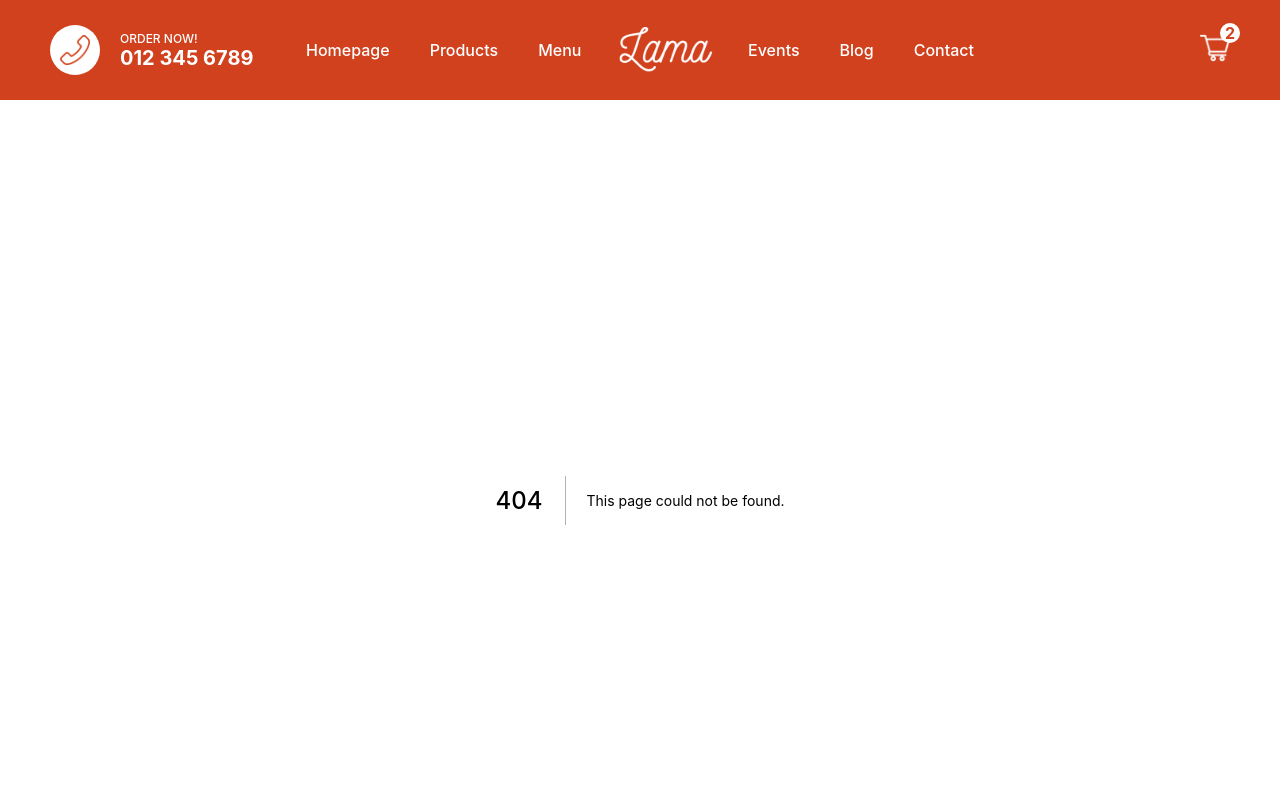
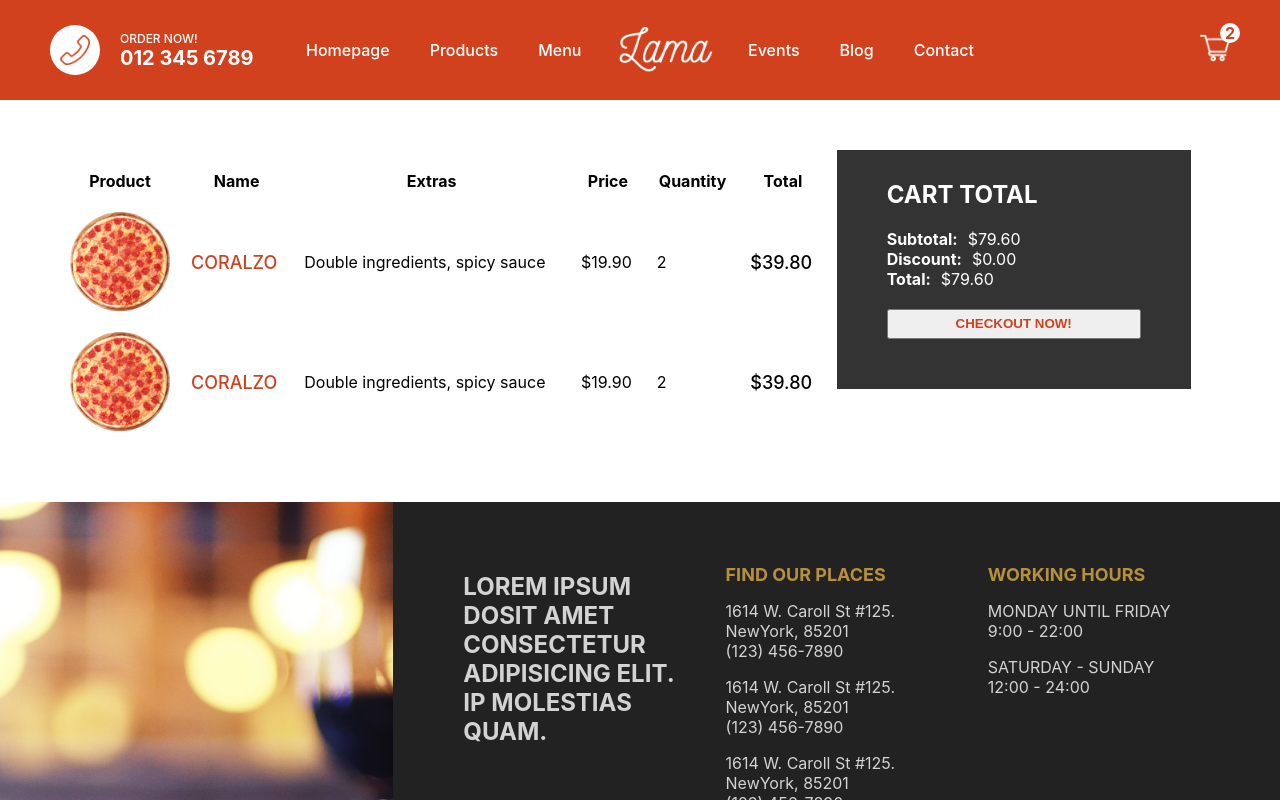
Before and after one commit to mbalandari/pizzeria, a Next.js app: page /cart in a window 1280 px wide. Before the commit this address had no page. Shown: the top 800 px of the page. Built offline with nearby package versions, Linux system fonts and the light colour scheme.

Commit message:
add cart page

```diff
--- /dev/null
+++ b/pages/cart.jsx
@@ -0,0 +1,81 @@
+import Image from 'next/image'
+import styles from '../styles/Cart.module.css'
+
+export default function Cart() {
+    return (
+        <div className={styles.container}>
+            <div className={styles.left}>
+                <table className={styles.table}>
+                    <tr className={styles.tr}>
+                        <th>Product</th>
+                        <th>Name</th>
+                        <th>Extras</th>
+                        <th>Price</th>
+                        <th>Quantity</th>
+                        <th>Total</th>
+                    </tr>
+                    <tr>
+                        <td className={styles.imgContainer}>
+                            <Image src="/img/pizza.png" alt="pizza" layout='fill' objectFit='cover' />
+                        </td>
+                        <td>
+                            <span className={styles.name}>CORALZO</span>
+                        </td>
+                        <td>
+                            <span className={styles.extras}>
+                                Double ingredients, spicy sauce
+                            </span>
+                        </td>
+                        <td>
+                            <span className={styles.price}>$19.90</span>
+                        </td>
+                        <td>
+                            <span className={styles.quantity}>2</span>
+                        </td>
+                        <td>
+                            <span className={styles.total}>$39.80</span>
+                        </td>
+                    </tr>
+                    <tr>
+                        <td className={styles.imgContainer}>
+                            <Image src="/img/pizza.png" alt="pizza" layout='fill' objectFit='cover' />
+                        </td>
+                        <td>
+                            <span className={styles.name}>CORALZO</span>
+                        </td>
+                        <td>
+                            <span className={styles.extras}>
+                                Double ingredients, spicy sauce
+                            </span>
+                        </td>
+                        <td>
+                            <span className={styles.price}>$19.90</span>
+                        </td>
+                        <td>
+                            <span className={styles.quantity}>2</span>
+                        </td>
+                        <td>
+                            <span className={styles.total}>$39.80</span>
+                        </td>
+                    </tr>
+                </table>
+            </div>
+            <div className={styles.right}>
+                <div className={styles.wrapper}>
+                    <h2 className={styles.title}>CART TOTAL</h2>
+                    <div className={styles.totalText}>
+                        <strong className={styles.totalTextTitle}>Subtotal:</strong>$79.60
+                    </div>
+                    <div className={styles.totalText}>
+                        <strong className={styles.totalTextTitle}>Discount:</strong>$0.00
+                    </div>
+                    <div className={styles.totalText}>
+                        <strong className={styles.totalTextTitle}>Total:</strong>$79.60
+                    </div>
+                    <button className={styles.button}>CHECKOUT NOW!</button>
+                </div>
+            </div>
+
+        </div>
+    )
+}
--- /dev/null
+++ b/styles/Cart.module.css
@@ -0,0 +1,58 @@
+.container {
+    padding: 50px;
+    display: flex;
+}
+
+.left {
+    flex: 2;
+}
+
+.right {
+    flex: 1;
+}
+
+.imgContainer {
+    width: 100px;
+    height: 100px;
+    position: relative;
+}
+
+.table {
+    width: 100%;
+    border-spacing: 20px;
+}
+
+.name {
+    font-size: 18px;
+    font-weight: 500;
+    color: #d1411e;
+}
+
+.total {
+    font-size: 18px;
+    font-weight: 500;
+}
+
+.wrapper {
+    width: 90%;
+    max-height: 300px;
+    background-color: #333;
+    padding: 50px;
+    padding-top: 10px;
+    display: flex;
+    flex-direction: column;
+    justify-content: space-between;
+    color: white;
+}
+
+.totalTextTitle {
+    margin-right: 10px;
+}
+
+.button {
+    height: 30px;
+    color: #d1411e;
+    font-weight: bold;
+    cursor: pointer;
+    margin-top: 20px;
+}
```
